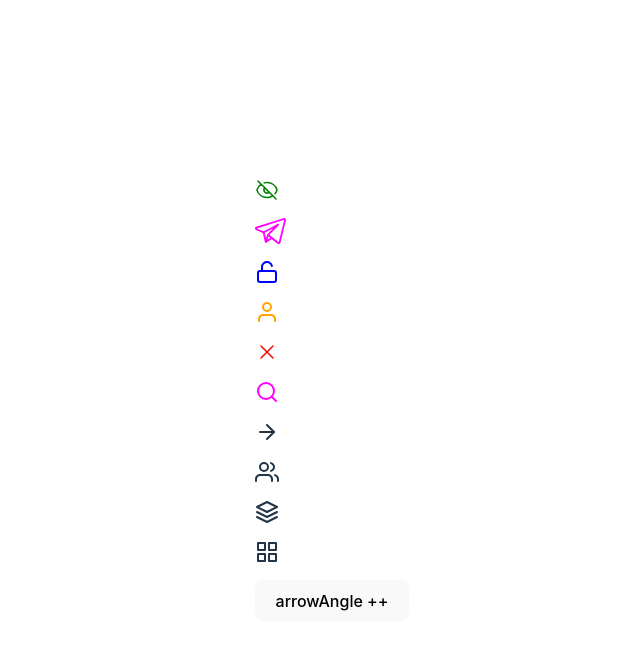
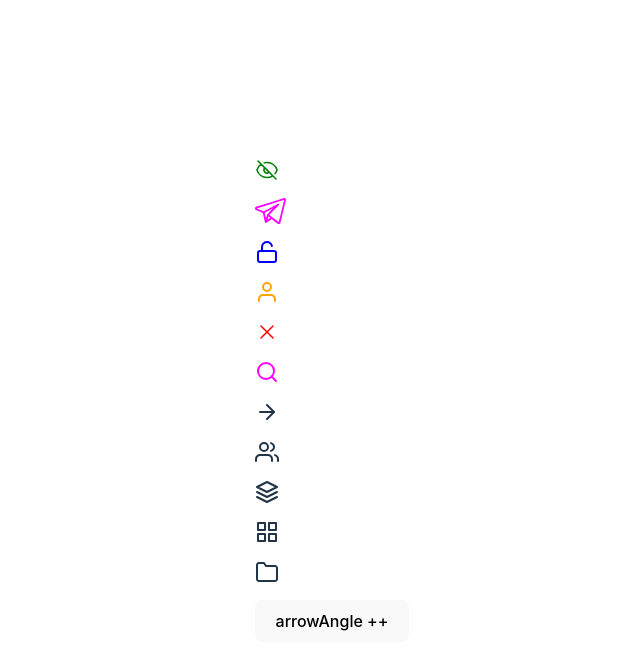
Before and after one commit to ViktorBachmanov/vue-icons-plasm, a Vue app: page / in a window 1280 px wide. Shown: the top 670 px of the page, without its empty margins (308-948 px from the left). Built offline with nearby package versions, Linux system fonts and the light colour scheme.

Commit message:
create an 'IconFolder'

```diff
--- a/package.json
+++ b/package.json
@@ -1,7 +1,7 @@
 {
   "name": "@vbachm/vue-icons-plasm",
   "private": false,
-  "version": "0.0.6",
+  "version": "0.0.7",
   "type": "module",
   "files": [
     "dist"
--- a/src/App.vue
+++ b/src/App.vue
@@ -12,6 +12,7 @@
 import IconUsers from './components/IconUsers.vue'
 import IconLayers from './components/IconLayers.vue'
 import IconFourSquare from './components/IconFourSquare.vue'
+import IconFolder from './components/IconFolder.vue'
 
 const arrowAngle = ref(0)
 
@@ -32,6 +33,7 @@
     <IconUsers />
     <IconLayers />
     <IconFourSquare />
+    <IconFolder />
 
     <button
       @click="handleIncrementArrowAngle"
--- /dev/null
+++ b/src/components/IconFolder.vue
@@ -0,0 +1,5 @@
+<template>
+  <svg width="24" height="24" viewBox="0 0 24 24" fill="none" xmlns="http://www.w3.org/2000/svg">
+    <path d="M21.4142 20.4142C21.7893 20.0391 22 19.5304 22 19V8C22 7.46957 21.7893 6.96086 21.4142 6.58579C21.0391 6.21071 20.5304 6 20 6H11L9 3H4C3.46957 3 2.96086 3.21071 2.58579 3.58579C2.21071 3.96086 2 4.46957 2 5V19C2 19.5304 2.21071 20.0391 2.58579 20.4142C2.96086 20.7893 3.46957 21 4 21H20C20.5304 21 21.0391 20.7893 21.4142 20.4142Z" stroke="currentColor" stroke-width="2" stroke-linecap="round" stroke-linejoin="round"/>
+  </svg>
+</template>
--- a/src/index.ts
+++ b/src/index.ts
@@ -8,6 +8,7 @@
 import IconUsers from "./components/IconUsers.vue";
 import IconLayers from "./components/IconLayers.vue";
 import IconFourSquare from "./components/IconFourSquare.vue";
+import IconFolder from "./components/IconFolder.vue";
 
 export {
     IconEyeSlash,
@@ -20,4 +21,5 @@
     IconUsers,
     IconLayers,
     IconFourSquare,
+    IconFolder,
 };
```
